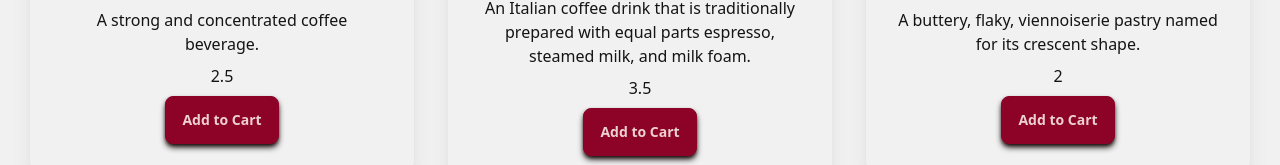
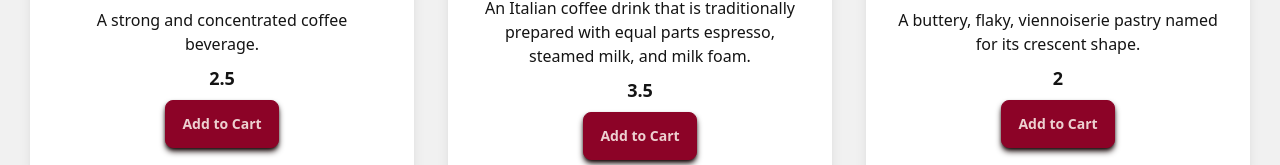
Before and after one commit to Laqwanda-Nettles/coffee-shop-frontend, a Next.js app: page /products in a window 1280 px wide. Shown: the part 538-703 px from the top of the page. Built offline with nearby package versions, Linux system fonts and the light colour scheme.

Commit message:
updated tailwind styling for title and prices

```diff
--- a/src/components/ProductCard.jsx
+++ b/src/components/ProductCard.jsx
@@ -3,14 +3,14 @@ import Button from "./Button";
 
 export default function ProductCard({ product, handleClick }) {
   return (
-    <div className="card bg-base-100 w-96 shadow-xl">
+    <div className="card bg-white w-96 shadow-lg">
       <figure className="px-10 pt-10">
         <img src={product.imageUrl} alt={product.name} className="rounded-xl" />
       </figure>
       <div className="card-body items-center text-center">
         <h2 className="card-title">{product.name}</h2>
         <p>{product.description}</p>
-        <p>{product.price}</p>
+        <p className="text-lg font-semibold">{product.price}</p>
         <div className="card-actions">
           <Button label={"Add to Cart"} handleClick={handleClick} />
         </div>
```
